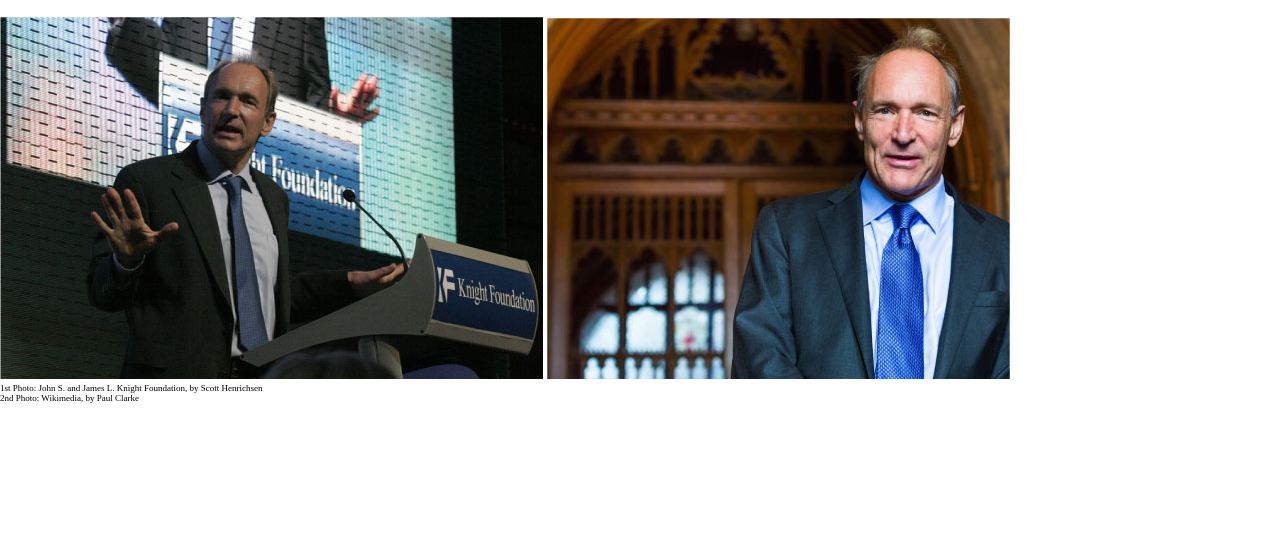
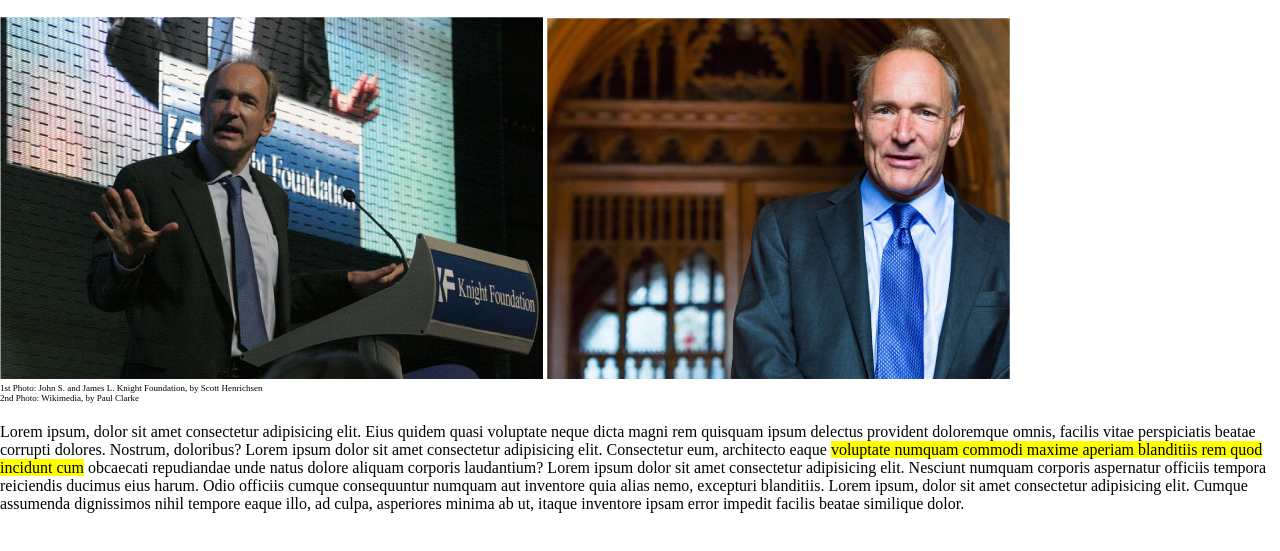
Before and after one commit to moonymel/html-css-booleaner, a plain HTML site: page index.html in a window 1280 px wide. Shown: the part 187-738 px from the top of the page. Drawn offline with Linux system fonts and the light colour scheme.

Commit message:
added "articolo" to index.html

```diff
--- a/css/style.css
+++ b/css/style.css
@@ -30,4 +30,13 @@ header {
 
 .descrizione {
     font-size:9px;
+    margin-bottom:20px;
 }
+
+.articolo {
+
+}
+
+#yellow {
+    background-color:yellow;
+}
--- a/index.html
+++ b/index.html
@@ -37,6 +37,10 @@
                 2nd Photo: Wikimedia, by Paul Clarke
             </div>
         </section>
+        <section>
+            <!-- articolo  -->
+            <div class="articolo">Lorem ipsum, dolor sit amet consectetur adipisicing elit. Eius quidem quasi voluptate neque dicta magni rem quisquam ipsum delectus provident doloremque omnis, facilis vitae perspiciatis beatae corrupti dolores. Nostrum, doloribus? Lorem ipsum dolor sit amet consectetur adipisicing elit. Consectetur eum, architecto eaque <span id="yellow">voluptate numquam commodi maxime aperiam blanditiis rem quod incidunt cum</span> obcaecati repudiandae unde natus dolore aliquam corporis laudantium? Lorem ipsum dolor sit amet consectetur adipisicing elit. Nesciunt numquam corporis aspernatur officiis tempora reiciendis ducimus eius harum. Odio officiis cumque consequuntur numquam aut inventore quia alias nemo, excepturi blanditiis. Lorem ipsum, dolor sit amet consectetur adipisicing elit. Cumque assumenda dignissimos nihil tempore eaque illo, ad culpa, asperiores minima ab ut, itaque inventore ipsam error impedit facilis beatae similique dolor.</div>
+        </section>
 
     </main>
 
```
